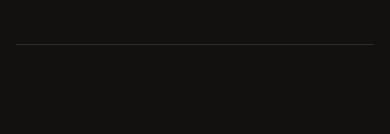
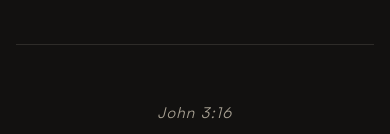
Before and after one commit to Anderrzx/anderrz.portfolio.github.io, a Jekyll site: the page built from work/index.html, in a window 390 px wide and 1396 px high, cut to the strip 0-895 px from the top of the window. Shown: the part 758-892 px from the top of the strip. Built offline with Jekyll 4.4.1, drawn with Linux system fonts in a browser that asks for light colours.

Commit message:
Work: add John 3:16 above the video and soften its edge fade
The verse sits centered between the projects line and the video. The video
now blends into the page only along a thin strip on all four edges.

Co-Authored-By: Claude Opus 5.5 <noreply@anthropic.com>

```diff
--- a/assets/css/main.css
+++ b/assets/css/main.css
@@ -1276,9 +1276,29 @@ a.project-link:hover .project-placeholder {
     letter-spacing: -0.045em;
 }
 
-/* ===== Work page background video =====
-   Runs edge to edge and fades into the page at the top and bottom */
+/* ===== Work page background video ===== */
+.work-section {
+    /* Space between the "New projects" line and John 3:16 */
+    padding-bottom: var(--verse-gap);
+}
+
+.work-section,
 .work-video {
+    --verse-gap: clamp(56px, 7vw, 96px);
+}
+
+/* John 3:16, centered between the projects line and the video */
+.work-verse {
+    margin: 0 0 var(--verse-gap);
+    color: var(--text-muted);
+    font-style: italic;
+    font-size: 0.9375rem;
+    letter-spacing: 0.08em;
+    text-align: center;
+}
+
+/* Runs edge to edge; only a thin strip at each edge blends into the page */
+.work-video-media {
     position: relative;
     height: clamp(320px, 62vw, 820px);
     overflow: hidden;
@@ -1291,8 +1311,14 @@ a.project-link:hover .project-placeholder {
     width: 100%;
     height: 100%;
     object-fit: cover;
-    -webkit-mask-image: linear-gradient(180deg, transparent 0%, #000 18%, #000 82%, transparent 100%);
-    mask-image: linear-gradient(180deg, transparent 0%, #000 18%, #000 82%, transparent 100%);
+    -webkit-mask-image:
+        linear-gradient(180deg, transparent 0%, #000 7%, #000 93%, transparent 100%),
+        linear-gradient(90deg, transparent 0%, #000 4%, #000 96%, transparent 100%);
+    -webkit-mask-composite: source-in;
+    mask-image:
+        linear-gradient(180deg, transparent 0%, #000 7%, #000 93%, transparent 100%),
+        linear-gradient(90deg, transparent 0%, #000 4%, #000 96%, transparent 100%);
+    mask-composite: intersect;
 }
 
 /* ===== Footer ===== */
--- a/work/index.html
+++ b/work/index.html
@@ -66,6 +66,9 @@ permalink: /work/
 </section>
 
 <!-- ===== Background video (silent, loops like the banner) ===== -->
-<section class="work-video" aria-hidden="true">
-    <video class="work-video-bg" src="{{ '/assets/videos/work-reel.mp4' | relative_url }}" poster="{{ '/assets/videos/work-reel-poster.jpg' | relative_url }}" autoplay muted loop playsinline preload="metadata" tabindex="-1"></video>
+<section class="work-video">
+    <p class="work-verse reveal">John 3:16</p>
+    <div class="work-video-media" aria-hidden="true">
+        <video class="work-video-bg" src="{{ '/assets/videos/work-reel.mp4' | relative_url }}" poster="{{ '/assets/videos/work-reel-poster.jpg' | relative_url }}" autoplay muted loop playsinline preload="metadata" tabindex="-1"></video>
+    </div>
 </section>
```
